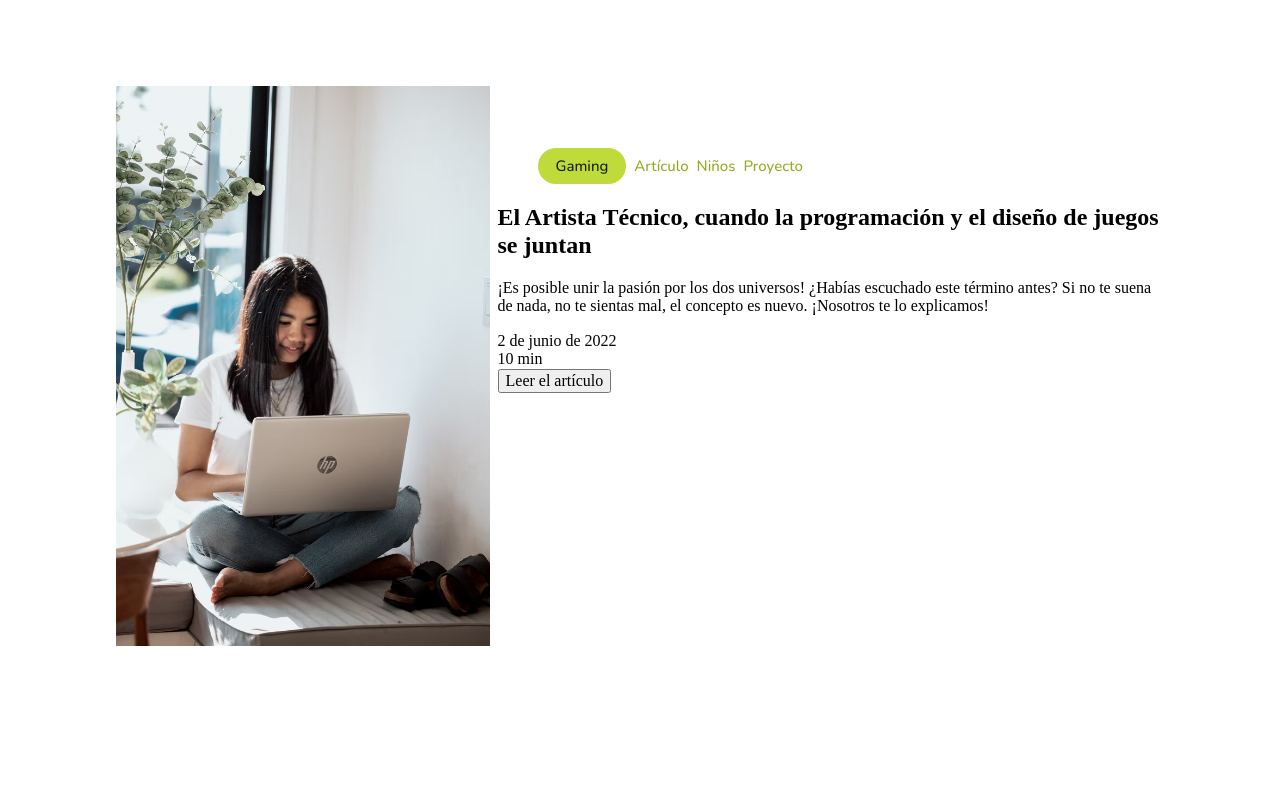
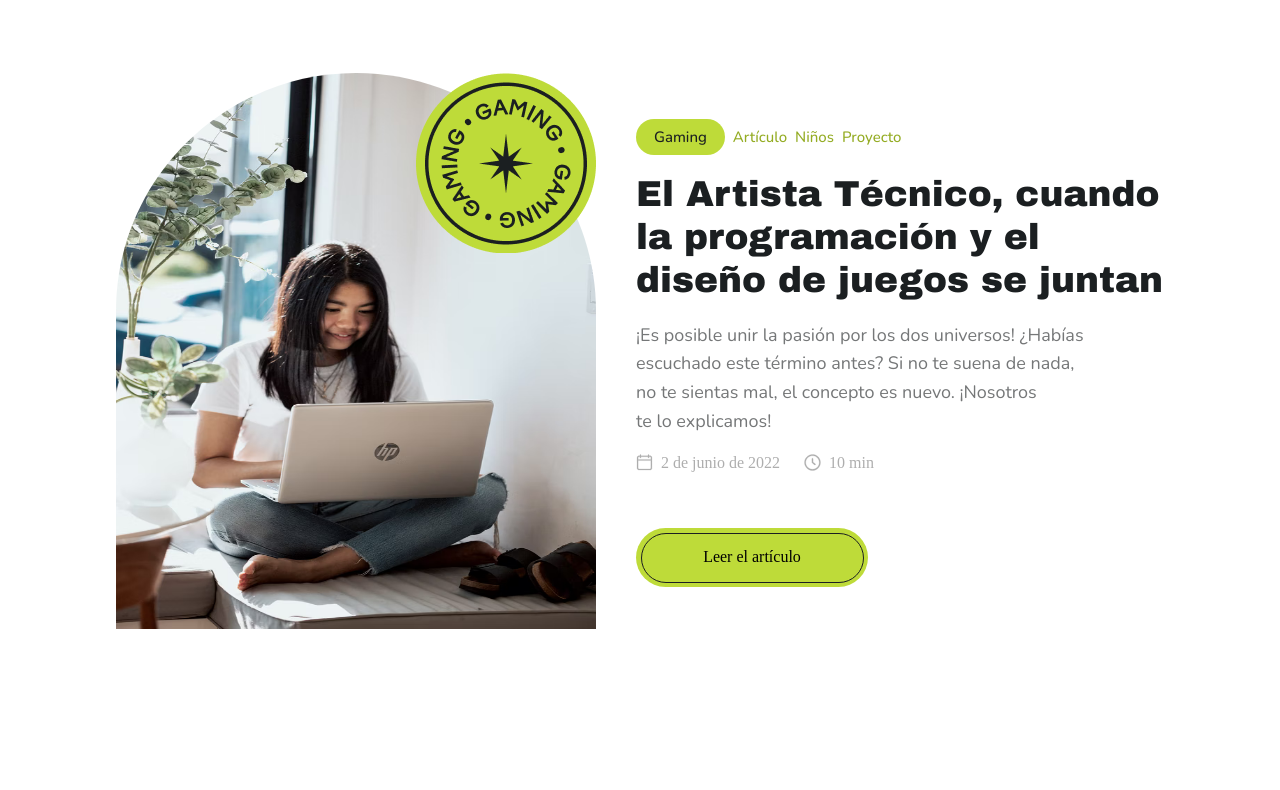
Before and after one commit to n1kkru/ebac-technologia, a website built with webpack: page src/index.html in a window 1280 px wide. Shown: the part 79-869 px from the top of the page. Built offline with nearby package versions, Linux system fonts and the light colour scheme.

Commit message:
feat: style preview section

```diff
--- a/src/index.html
+++ b/src/index.html
@@ -1,6 +1,5 @@
 <!DOCTYPE html>
 <html lang="es">
-
   <head>
     <meta charset="UTF-8" />
     <meta name="viewport" content="width=device-width, initial-scale=1.0" />
@@ -9,7 +8,11 @@
 
   <body>
     <header class="header">
-    <img class="header__logo" src="<%=require('./svg/logo.svg')%>" alt="Иконка логотип" />
+      <img
+        class="header__logo"
+        src="<%=require('./svg/logo.svg')%>"
+        alt="Иконка логотип"
+      />
       <nav>
         <ul class="header__nav">
           <li class="header__nav-item">
@@ -33,7 +36,11 @@
         </ul>
       </nav>
       <div class="header__other">
-      <img class="search" src="<%=require('./svg/search.svg')%>" alt="Иконка лупа" />
+        <img
+          class="search"
+          src="<%=require('./svg/search.svg')%>"
+          alt="Иконка лупа"
+        />
         <a class="header__other-link" href="#">
           <span>EBAC</span>
           <img src="<%=require('./svg/arrow.svg')%>" alt="Иконка ссылка" />
@@ -43,7 +50,13 @@
 
     <main class="content">
       <section class="preview content__section">
-      <img class="preview__image" src="<%=require('./img/preview-woman.png')%>" alt="Девушка с ноутбуком" />
+        <div class="preview__image-block">
+          <img
+          class="preview__image mask-image"
+          src="<%=require('./img/preview-woman.png')%>"
+          alt="Девушка с ноутбуком"
+        />
+        </div>
         <div class="preview__content">
           <ul class="preview__content-theme">
             <li class="theme-item theme-item_is-activ">Gaming</li>
@@ -61,7 +74,17 @@
             concepto es nuevo. ¡Nosotros te lo explicamos!
           </p>
           <div class="preview__content-date-and-time">
-          <date>2 de junio de 2022</date>
+            <img
+              aria-hidden="true"
+              src="<%=require('./svg/calendar.svg')%>"
+              alt="Дата"
+            />
+            <time>2 de junio de 2022</time>
+            <img
+              aria-hidden="true"
+              src="<%=require('./svg/clock.svg')%>"
+              alt="Время"
+            />
             <div>10 min</div>
           </div>
           <button class="preview__content-button">Leer el artículo</button>
@@ -70,5 +93,4 @@
     </main>
     <footer></footer>
   </body>
-
 </html>
--- a/src/styles/fonts.css
+++ b/src/styles/fonts.css
@@ -1,5 +1,17 @@
 @font-face {
   font-family: 'Nunito';
   src: url('../../fonts/Nunito-Medium.ttf');
-  font-weight: medium;
+  font-weight: 500;
 }
+
+@font-face {
+  font-family: 'Nunito';
+  src: url('../../fonts/Nunito-Regular.ttf');
+  font-weight: 400;
+}
+
+@font-face {
+  font-family: 'Archivo Black';
+  src: url('../../fonts/ArchivoBlack-Regular.ttf');
+  font-weight: 400;
+}
--- a/src/styles/header/__nav/header__nav.css
+++ b/src/styles/header/__nav/header__nav.css
@@ -1,6 +1,7 @@
 .header__nav {
   display: flex;
   gap: 10px;
+  padding: 0;
 }
 
 .header__nav-item a {
--- a/src/styles/header/header.css
+++ b/src/styles/header/header.css
@@ -1,11 +1,10 @@
 @import url('./__logo/header__logo.css');
 @import url('./__nav/header__nav.css');
 @import url('./__other/header__other.css');
-
 
 .header {
   display: flex;
   justify-content: space-between;
   align-items: center;
-  padding: 16px 50px;
+  padding: 16px 116px;
 }
--- a/src/styles/normalize.css
+++ b/src/styles/normalize.css
@@ -5,6 +5,7 @@ html {
 
 body {
   margin: 0;
+  box-sizing: border-box;
 }
 
 main {
@@ -62,3 +63,7 @@ a {
 li {
   list-style-type: none;
 }
+
+h1, h1, h3, h4, p, ul, li {
+  margin: 0;
+}
--- a/src/styles/preview/__content/preview__content.css
+++ b/src/styles/preview/__content/preview__content.css
@@ -1,4 +1,7 @@
 .preview__content {
+  display: flex;
+  flex-direction: column;
+  gap: 18px;
   padding-block: 46px;
 }
 
@@ -7,6 +10,7 @@
   justify-content: flex-start;
   align-items: center;
   gap: 8px;
+  padding: 0;
 }
 
 .theme-item {
@@ -16,10 +20,55 @@
 }
 
 .theme-item_is-activ {
-  background-color: rgba(190, 219, 57, 1);
-  ;
-  color: rgba(27, 31, 33, 1);
   border-radius: 20px;
   padding: 8px 18px;
+  color: rgba(27, 31, 33, 1);
+  background-color: rgba(190, 219, 57, 1);
+}
 
+.preview__content-title {
+  max-width: 600px;
+  color: rgba(27, 31, 33, 1);
+  font: 400 36px "Archivo Black", "san-serif";
+  line-height: 43.2px;
 }
+
+.preview__content-text {
+  max-width: 450px;
+  color: rgba(117, 119, 120, 1);
+  font: 400 18px "Nunito";
+  line-height: 28.8px;
+}
+
+.preview__content-date-and-time {
+  display: flex;
+  align-items: center;
+  gap: 8px;
+  color: rgba(174, 174, 174, 1);
+}
+
+.preview__content-date-and-time time {
+  padding-inline-end: 16px;
+}
+
+.preview__content-button {
+  position: relative;
+  width: 232px;
+  height: 59px;
+  margin-block-start: 38px;
+  border: 0;
+  border-radius: 40px;
+  padding: 15px;
+  background-color: rgba(190, 219, 57, 1);
+}
+
+.preview__content-button::after {
+  content: '';
+  position: absolute;
+  top: 5px;
+  left: 5px;
+  width: 220.6px;
+  height: 47.4px;
+  border: 1.5px solid rgba(27, 31, 33, 1);
+  border-radius: 30px;
+}
--- a/src/styles/preview/__image/preview__image.css
+++ b/src/styles/preview/__image/preview__image.css
@@ -1,4 +1,26 @@
+.preview__image-block {
+  position: relative;
+}
+
 .preview__image {
-  max-width: 480px;
+  min-width: 480px;
   max-height: 560px;
 }
+
+.preview__image-block::before {
+  content: '';
+  position: absolute;
+  top: 0;
+  right: 0;
+  width: 180px;
+  height: 180px;
+  background-image: url('../../../img/gaming-sticker.png');
+  z-index: 10;
+}
+
+.mask-image {
+  --webkit-mask-image: url('../../../svg/mask-1.svg');
+  mask-image: url('../../../svg/mask-1.svg');
+  mask-repeat: no-repeat;
+  mask-size: contain;
+}
--- a/src/styles/preview/preview.css
+++ b/src/styles/preview/preview.css
@@ -3,5 +3,5 @@
 
 .preview {
   display: flex;
-  gap: 8px;
+  gap: 40px;
 }
```
Also changed, not shown: fonts/ArchivoBlack-Regular.ttf (added), src/img/gaming-sticker.png (added), src/svg/calendar.svg (added), src/svg/clock.svg (added), src/svg/mask-1.svg (added). Lines whose indentation alone changed are shown as unchanged.
